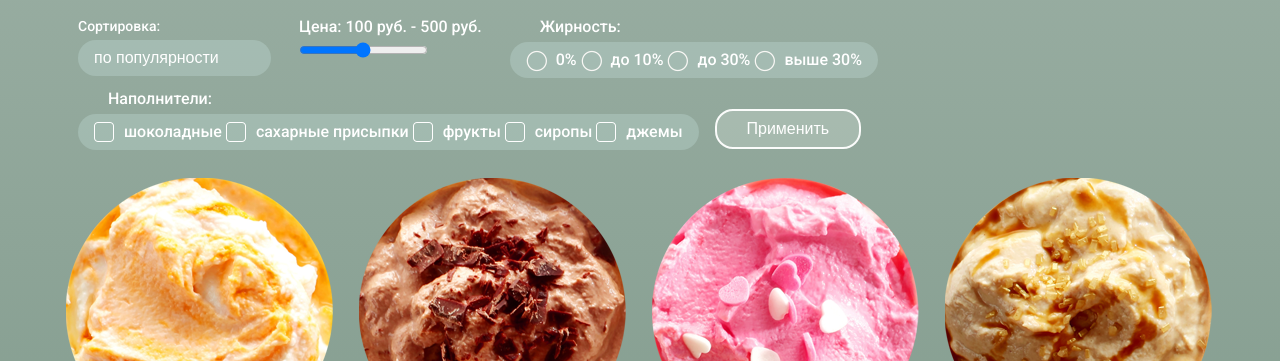
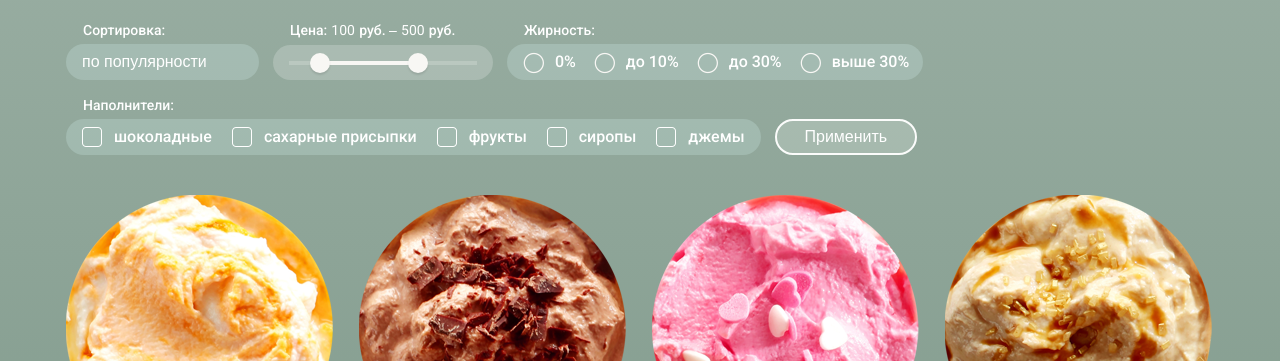
Before and after one commit to 770580/234698-gllacy, a plain HTML site: page catalog.html in a window 1280 px wide. Shown: the part 163-524 px from the top of the page. Drawn offline with Linux system fonts and the light colour scheme.

Commit message:
закончил блок фильтров

```diff
--- a/catalog.html
+++ b/catalog.html
@@ -142,28 +142,37 @@
               </select>
             </fieldset>
             <fieldset class="price-range">
-              <legend>Цена: 100 руб. - 500 руб.</legend>
-              <div>
-                <input type="range" name="price">
+              <legend>
+                <div class="price-controls">
+                  <label class="min-price">Цена:<input name="min-price" type="text" value="100">руб. &#8210;</label>
+                  <label class="max-price"><input name="max-price" type="text" value="500">руб.</label>
+                </div>
+              </legend>
+              <div class="range-controls">
+                <div class="scale">
+                  <div class="bar" style="margin-left: 20%; width: 50%"></div>
+                </div>
+                <div class="toggle toggle-min"></div>
+                <div class="toggle toggle-max"></div>
               </div>
             </fieldset>
             <fieldset class="fatness">
               <legend>Жирность:</legend>
               <div class="fatness-items">
                 <span class="fatness-item">
-                  <input id="radio-fatness-1" type="radio" name="fatness" value="zero">
+                  <input class="radio-fatness" id="radio-fatness-1" type="radio" name="fatness" value="zero">
                   <label for="radio-fatness-1">0%</label>
                 </span>
                 <span class="fatness-item">
-                  <input id="radio-fatness-2" type="radio" name="fatness" value="less-ten">
+                  <input class="radio-fatness" id="radio-fatness-2" type="radio" name="fatness" value="less-ten">
                   <label for="radio-fatness-2">до 10%</label>
                 </span>
                 <span class="fatness-item">
-                  <input id="radio-fatness-3" type="radio" name="fatness" value="less-thirty">
+                  <input class="radio-fatness" id="radio-fatness-3" type="radio" name="fatness" value="less-thirty">
                   <label for="radio-fatness-3">до 30%</label>
                 </span>
                 <span class="fatness-item">
-                  <input id="radio-fatness-4" type="radio" name="fatness" value="more-thirty">
+                  <input class="radio-fatness" id="radio-fatness-4" type="radio" name="fatness" value="more-thirty">
                   <label for="radio-fatness-4">выше 30%</label>
                 </span>
               </div>
@@ -174,24 +183,24 @@
               <legend>Наполнители:</legend>
               <div class="fillers-items">
                 <span class="fillers-item">
-                  <input id="checkbox-fatness-1" type="checkbox" name="chocolate">
-                  <label for="checkbox-fatness-1">шоколадные</label>
+                  <input class="checkbox-fillers" id="checkbox-fillers-1" type="checkbox" name="chocolate">
+                  <label for="checkbox-fillers-1">шоколадные</label>
                 </span>
                 <span class="fillers-item">
-                  <input id="checkbox-fatness-2" type="checkbox" name="sugar">
-                  <label for="checkbox-fatness-2">сахарные присыпки</label>
+                  <input class="checkbox-fillers" id="checkbox-fillers-2" type="checkbox" name="sugar">
+                  <label for="checkbox-fillers-2">сахарные присыпки</label>
                 </span>
                 <span class="fillers-item">
-                  <input id="checkbox-fatness-3" type="checkbox" name="fruit">
-                  <label for="checkbox-fatness-3">фрукты</label>
+                  <input class="checkbox-fillers" id="checkbox-fillers-3" type="checkbox" name="fruit">
+                  <label for="checkbox-fillers-3">фрукты</label>
                 </span>
                 <span class="fillers-item">
-                  <input id="checkbox-fatness-4" type="checkbox" name="syrup">
-                  <label for="checkbox-fatness-4">сиропы</label>
+                  <input class="checkbox-fillers" id="checkbox-fillers-4" type="checkbox" name="syrup">
+                  <label for="checkbox-fillers-4">сиропы</label>
                 </span>
                 <span class="fillers-item">
-                  <input id="checkbox-fatness-5" type="checkbox" name="jam">
-                  <label for="checkbox-fatness-5">джемы</label>
+                  <input class="checkbox-fillers" id="checkbox-fillers-5" type="checkbox" name="jam">
+                  <label for="checkbox-fillers-5">джемы</label>
                 </span>
               </div>
             </fieldset>
--- a/css/style.css
+++ b/css/style.css
@@ -1340,7 +1340,7 @@ input[name=slider-controls] {
 }
 
 .catalog-title {
-  margin-bottom: 21px;
+  margin-bottom: 25px;
 }
 
 .catalog-title h1 {
@@ -1352,7 +1352,7 @@ input[name=slider-controls] {
 }
 
 .filter {
-  margin-bottom: 16px;
+  margin-bottom: 28px;
 
   font-weight: 500;
   font-size: 16px;
@@ -1361,6 +1361,20 @@ input[name=slider-controls] {
   color: #ffffff;
 }
 
+.filter fieldset {
+  margin: 0;
+  margin-right: 10px;
+  padding-left: 0;
+  padding-right: 0;
+}
+
+.filter legend {
+  margin-left: 17px;
+
+  font-size: 14px;
+  line-height: 16px;
+}
+
 .form-sort {
   display: inline-block;
 
@@ -1369,12 +1383,7 @@ input[name=slider-controls] {
   border: none;
 }
 
-.form-sort legend {
-  font-size: 14px;
-  line-height: 16px;
-}
-
-.filter select {
+.form-sort select {
   width: 193px;
   height: 36px;
   padding-left: 16px;
@@ -1399,6 +1408,86 @@ input[name=slider-controls] {
   border: none;
 }
 
+.range-controls {
+  position: relative;
+
+  width: 188px;
+  height: 19px;
+  margin-top: -4px;
+  padding-top: 16px;
+  padding-right: 16px;
+  padding-left: 16px;
+
+  border-radius: 18px;
+  background: rgba(255, 255, 255, 0.2);
+}
+
+.range-controls .scale {
+  height: 4px;
+  background: rgba(248, 247, 244, 0.2);
+}
+
+.range-controls .bar {
+  width: 70%;
+  height: 4px;
+
+  background: #f8f7f4;
+}
+
+.range-controls .toggle {
+  position: absolute;
+  top: 8px;
+  left: 0;
+
+  width: 20px;
+  height: 20px;
+  cursor: pointer;
+
+  background: #f8f7f4;
+  border-radius: 50%;
+  box-shadow: 0px 2px 2px 0px rgba(0, 0, 0, 0.1);
+}
+
+.range-controls .toggle:hover {
+  top: 6px;
+
+  width: 24px;
+  height: 24px;
+}
+
+
+.range-controls .toggle-min {
+  left: 37px;
+}
+
+.range-controls .toggle-max {
+  left: 135px;
+}
+
+.price-controls {
+  font-size: 0;
+}
+
+.price-controls label {
+  display: inline-block;
+
+  font-size: 14px;
+  line-height: 16px;
+}
+
+.price-controls input {
+  width: 32px;
+  padding: 0 0px;
+
+  font-family: inherit;
+  font-size: 14px;
+  text-align: center;
+  color: #ffffff;
+
+  border: none;
+  background: rgba(255, 255, 255, 0);
+}
+
 .fatness {
   display: inline-block;
 
@@ -1407,12 +1496,8 @@ input[name=slider-controls] {
   border: none;
 }
 
-.fatness legend {
-  margin-left: 30px;
-}
-
 .fatness-items {
-  padding: 9px 16px;
+  padding: 9px 0 9px 16px;
 
   background: rgba(225, 255, 255, 0.2);
   border-radius: 18px;
@@ -1421,10 +1506,11 @@ input[name=slider-controls] {
 .fatness-item {
   position: relative;
 
-  padding-left: 30px;
-}
-
-.fatness-item input[type="radio"] {
+  padding-left: 32px;
+  padding-right: 14px;
+}
+
+.fatness-item .radio-fatness {
   display: none;
 }
 
@@ -1442,16 +1528,24 @@ input[name=slider-controls] {
   background-position: -160px -119px;
 }
 
-.fatness-item input[type="radio"]:checked + label::before {
+.radio-fatness[disabled] + label::before {
+  opacity: 0.4;
+}
+
+.radio-fatness:checked + label::before {
   background-position: -131px -161px;
 }
 
-.fatness-item:hover label::before {
+.fatness-item:hover .radio-fatness:not([disabled]) label::before {
   background-position: -201px -119px;
 }
 
-.fatness-item:hover input[type="radio"]:checked + label::before {
+.fatness-item:hover .radio-fatness:checked:not([disabled]) + label::before {
   background-position: -172px -161px;
+}
+
+.form-first-line {
+  margin-bottom: 5px;
 }
 
 .fillers {
@@ -1462,29 +1556,26 @@ input[name=slider-controls] {
   border: none;
 }
 
-.fillers legend {
-  margin-left: 30px;
-}
-
 .fillers-items {
-  padding: 9px 16px;
+  padding: 9px 0 9px 16px;
 
   background: rgba(225, 255, 255, 0.2);
   border-radius: 18px;
 }
 
-.fillers-item input[type="checkbox"] {
+.fillers-item .checkbox-fillers {
   display: none;
 }
 
 .fillers-item {
   position: relative;
 
-  padding-left: 30px;
+  padding-left: 32px;
+  padding-right: 16px;
 }
 
 .fillers-item label::before {
-  content: " ";
+  content: "";
 
   position: absolute;
   top: 0;
@@ -1497,22 +1588,26 @@ input[name=slider-controls] {
   background-position: -92px -10px;
 }
 
-.fillers-item input[type="checkbox"]:checked + label::before {
+.checkbox-fillers[disabled] + label::before {
+  opacity: 0.4;
+}
+
+.fillers-item .checkbox-fillers:checked + label::before {
   background-position: -172px -10px;
 }
 
-.fillers-item:hover label::before {
+.fillers-item:hover .checkbox-fillers:not([disabled]) label::before {
   background-position: -132px -10px;
 }
 
-.fillers-item:hover input[type="checkbox"]:checked + label::before {
+.fillers-item:hover .checkbox-fillers:checked:not([disabled]) + label::before {
   background-position: -212px -10px;
 }
 
 .form-submit {
   display: inline-block;
-  margin-top: 19px;
-  padding: 9px 30px;
+  margin-top: 22px;
+  padding: 7px 28px;
 
   vertical-align: top;
   color: #ffffff;
```
